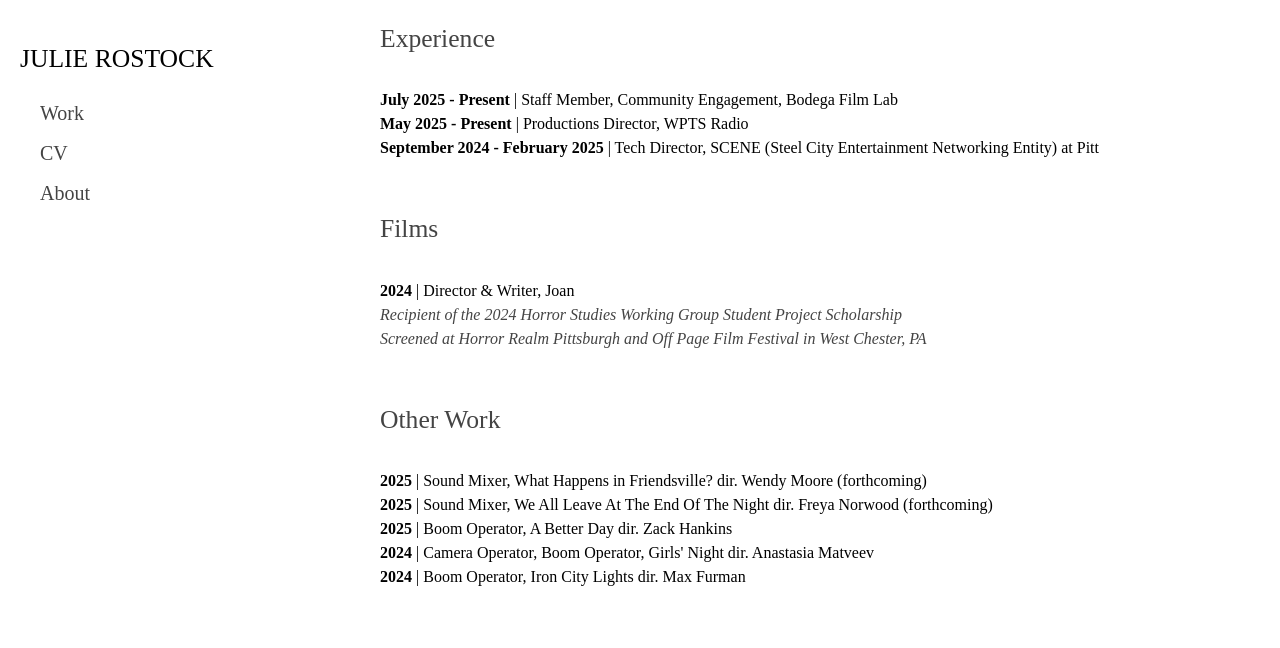
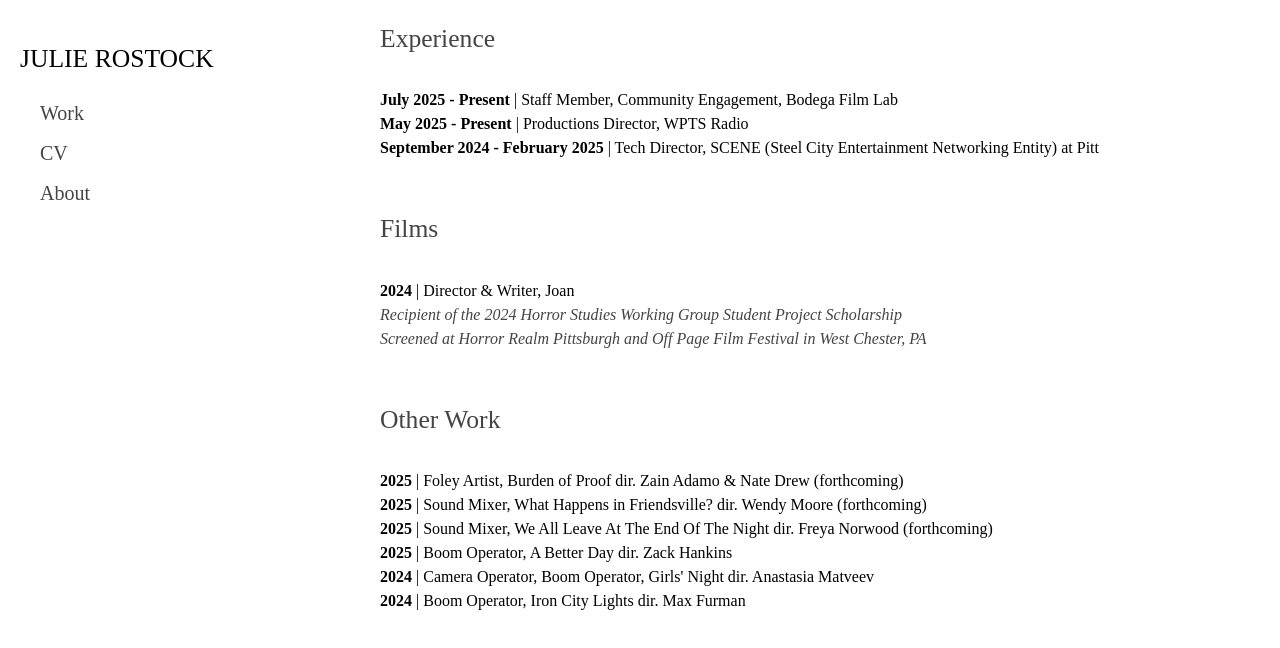
Before and after one commit to michellexliu/julierostock.github.io, a Next.js app: page /cv in a window 1280 px wide. Shown: the top 648 px of the page. Built offline with nearby package versions, Linux system fonts and the light colour scheme; a web font is replaced by a local one.

Commit message:
Update constants.js

```diff
--- a/src/app/constants.js
+++ b/src/app/constants.js
@@ -138,6 +138,11 @@ export const CV_SECTIONS = {
     title: 'Other Work',
     items: [
       {
+        role: 'Foley Artist',
+        filmName: 'Burden of Proof dir. Zain Adamo & Nate Drew (forthcoming)',
+        timePeriod: '2025',
+      },
+      {
         role: 'Sound Mixer',
         filmName: 'What Happens in Friendsville? dir. Wendy Moore (forthcoming)',
         timePeriod: '2025',
```
